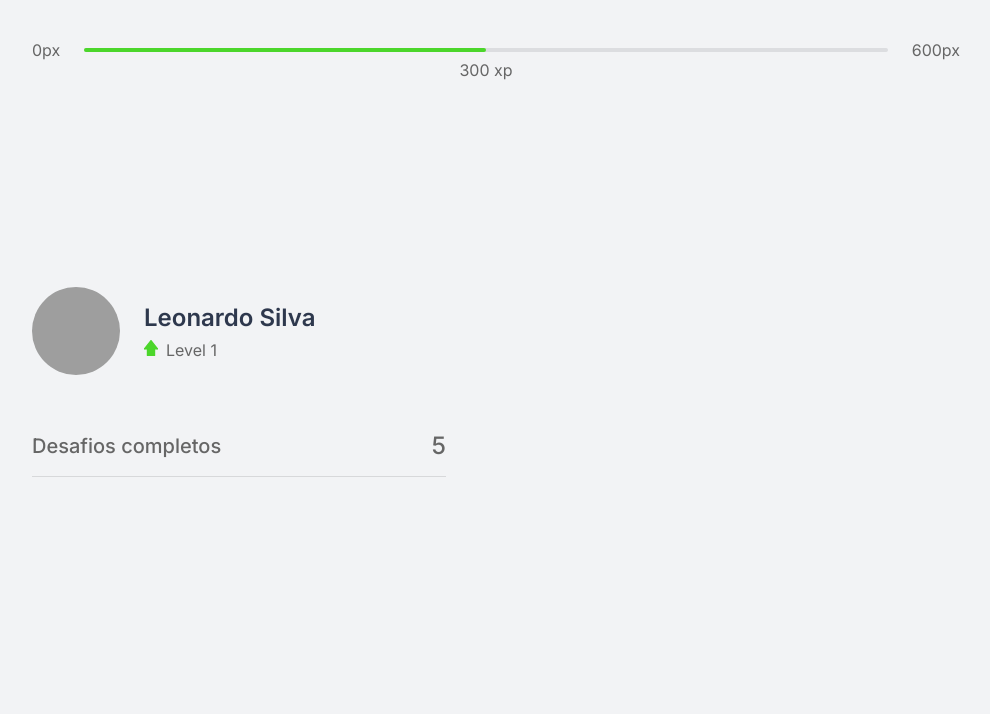
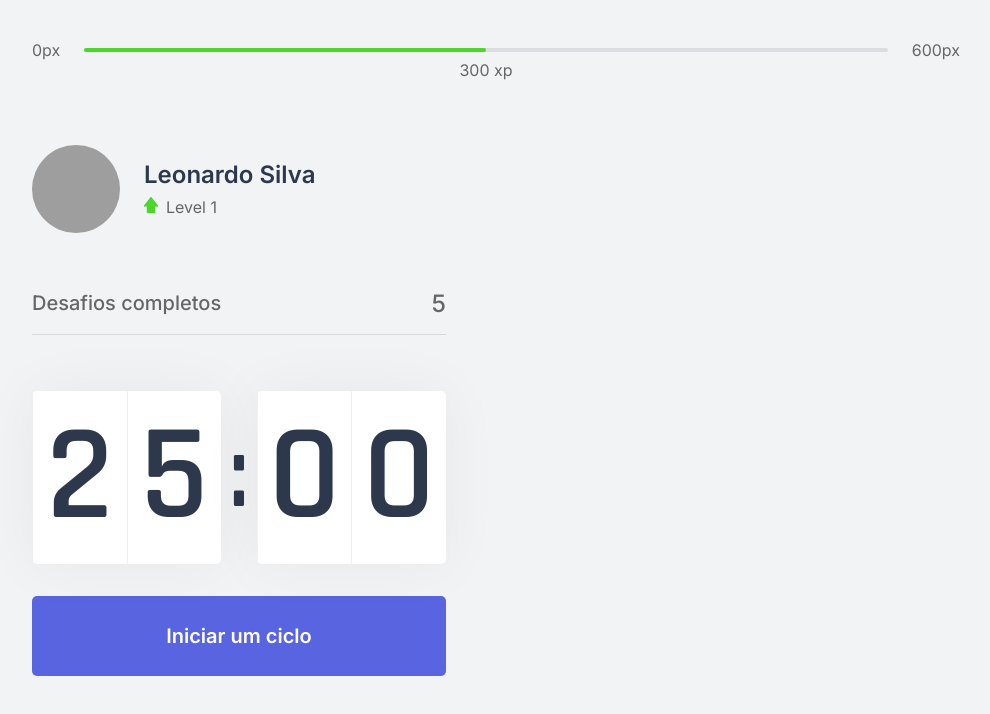
Before and after one commit to leosilva-dev/moveit, a Next.js app: page / in a window 1280 px wide. Shown: the top 714 px of the page, without its empty margins (144-1134 px from the left). Built offline with nearby package versions, Linux system fonts and the light colour scheme; grey boxes are pictures that could not be loaded.

Commit message:
Changes on title and favicon

```diff
--- a/src/pages/_document.tsx
+++ b/src/pages/_document.tsx
@@ -5,6 +5,7 @@ export default class MyDocument extends Document {
         return (
             <Html>
                 <Head>
+                    <link rel="shortcut icon" href="favicon.png" type="image/png" />
                     <link rel="preconnect" href="https://fonts.gstatic.com" />
                     <link href="https://fonts.googleapis.com/css2?family=Inter:wght@400;500;600&family=Rajdhani:wght@600&display=swap" rel="stylesheet" />
                 </Head>
--- a/src/pages/index.tsx
+++ b/src/pages/index.tsx
@@ -1,17 +1,24 @@
 import { CompletedChallenges } from "../components/CompletedChallenges";
+import { Countdown } from "../components/Countdown";
 import { ExperienceBar } from "../components/Experience";
 import { Profile } from "../components/Profile";
 import styles from '../styles/pages/Home.module.css'
 
+import Head from 'next/head'
+
 export default function Home() {
     return (
         <div className={styles.container}>
+            <Head>
+                <title>Início | Move.it</title>
+            </Head>
             <ExperienceBar />
 
             <section>
                 <div>
                     <Profile />
                     <CompletedChallenges />
+                    <Countdown />
                 </div>
                 <div>
 
```
